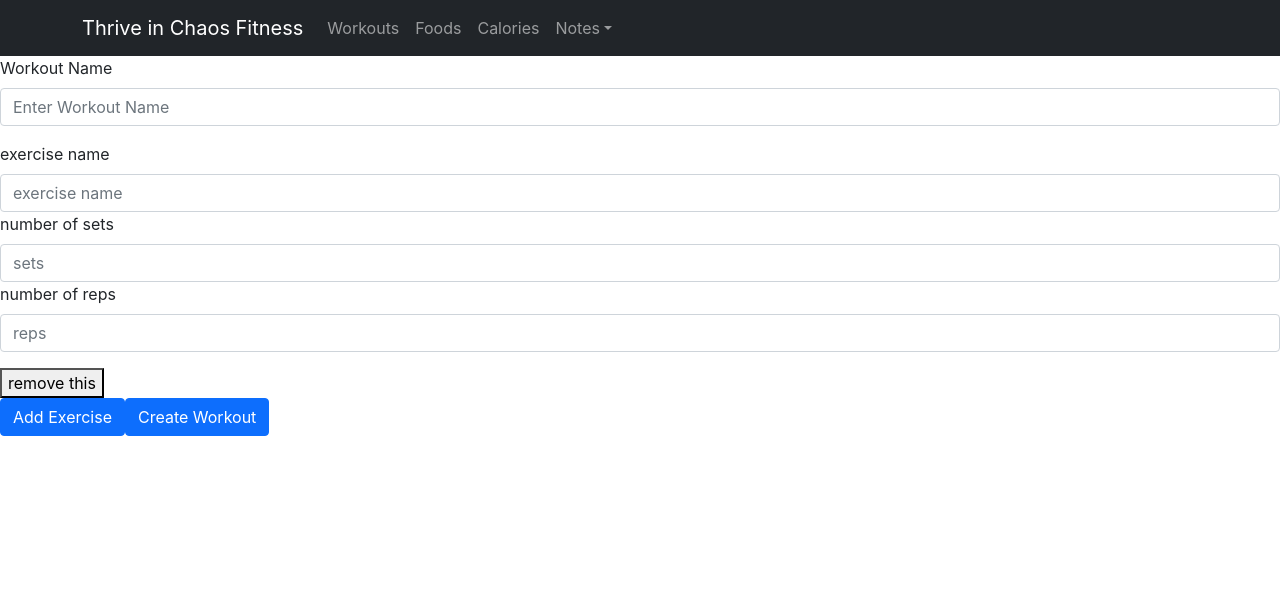
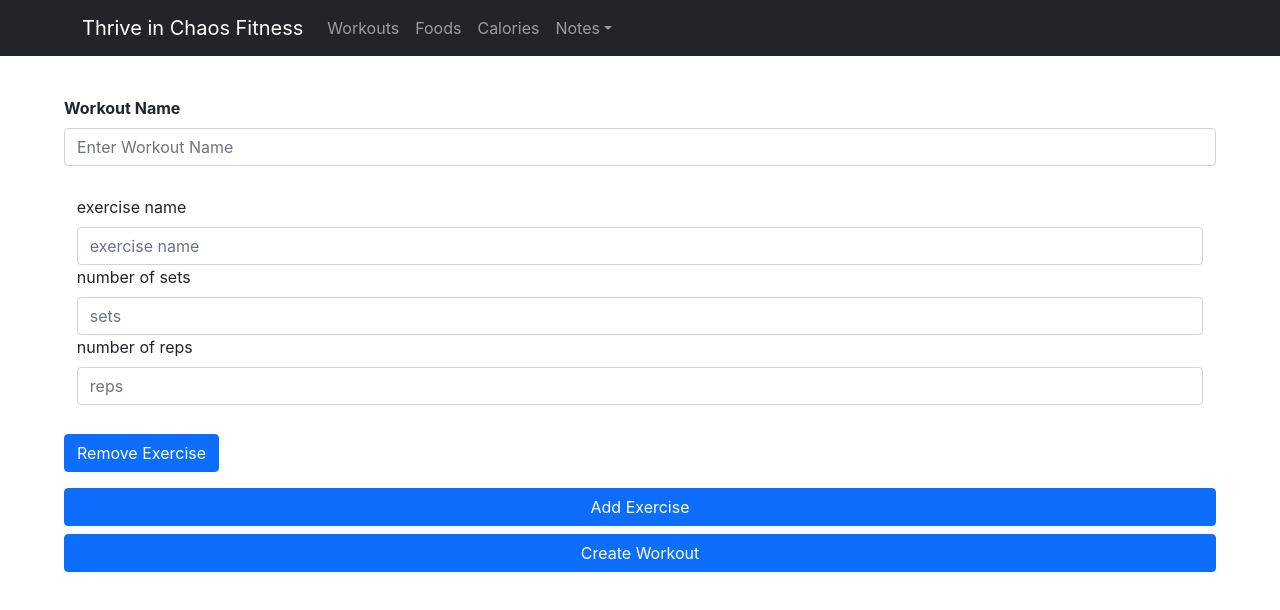
Before and after one commit to mrogers23458/workout-app, a React (Create React App) app in the folder client/: page /workouts/add in a window 1280 px wide. Shown: the top 610 px of the page. Built offline with nearby package versions, Linux system fonts and the light colour scheme.

Commit message:
created workout notes page, note card component, updated some styling, added login to home page

```diff
--- a/client/src/App.css
+++ b/client/src/App.css
@@ -30,6 +30,47 @@
   align-items: center;
 }
 
+.foods-box {
+  display: flex;
+  flex-direction: column;
+  justify-content: center;
+  align-items: center;
+}
+
+/* add worksouts page */
+.add-workout-box {
+  margin-left: 5vw;
+  margin-right: 5vw;
+  margin-top: 5vh;
+  display: flex;
+  flex-direction: column;
+}
+
+.frm-label {
+  font-weight: bold;
+}
+
+.exercise-card-box {
+  padding: 1vw;
+}
+
+.remove-btn {
+  margin-bottom: 2vh;
+}
+
+.regButton {
+  margin-bottom: 1vh;
+}
+
+.note-accordion-box{
+  margin-bottom: 5vh;
+}
+
+.workout-notes-box {
+  margin-left: 5vw;
+  margin-right: 5vw;
+}
+
 @media only screen and (max-width: 600px) {
 
   .App {
--- a/client/src/App.js
+++ b/client/src/App.js
@@ -8,6 +8,7 @@ import Workouts from "./pages/Workouts";
 import Register from "./pages/Register";
 import AddWorkout from "./pages/AddWorkout";
 import Foods from "./pages/Foods";
+import Note from "./pages/WorkoutNote";
 
 function App() {
   return (
@@ -20,6 +21,7 @@ function App() {
         <Route path="/workouts" element={<Workouts />} />
         <Route path="/foods" element={<Foods />} />
         <Route path="/workouts/add" element={<AddWorkout />} />
+        <Route path="/workouts/notes" element={<Note />} />
       </Routes>
     </div>
   );
--- a/client/src/components/FoodCard.js
+++ b/client/src/components/FoodCard.js
@@ -24,7 +24,7 @@ export default function FoodCard(props) {
             const protein = nutrientInfo.PROCNT
 
             return(
-                <Card style={{ width: '18rem' }}>
+                <Card style={{ width: '18rem', marginTop: '2vh' }}>
                 <Card.Img variant="top" src={foodImgSrc} />
                 <Card.Body>
                   <Card.Title>{food.text}</Card.Title>
@@ -40,7 +40,7 @@ export default function FoodCard(props) {
                   <Card.Text>
                     from protein: {protein}
                   </Card.Text>
-                  <Button variant="primary">Go somewhere</Button>
+                  <Button variant="primary">Add to Calories</Button>
                 </Card.Body>
               </Card>
             )
--- a/client/src/components/NavComponent.js
+++ b/client/src/components/NavComponent.js
@@ -9,7 +9,7 @@ export default function NavComponent () {
                 <Navbar.Collapse id="responsive-navbar-nav">
                     <Nav className="me-auto">
                     <Nav.Link href="/workouts">Workouts</Nav.Link>
-                    <Nav.Link href="/workouts">Foods</Nav.Link>
+                    <Nav.Link href="/foods">Foods</Nav.Link>
                     <Nav.Link href="#pricing">Calories</Nav.Link>
                     <NavDropdown title="Notes" id="collasible-nav-dropdown">
                         <NavDropdown.Item href="/workouts/notes">Workout Notes</NavDropdown.Item>
--- /dev/null
+++ b/client/src/components/NoteCard.js
@@ -0,0 +1,22 @@
+import { Accordion} from "react-bootstrap";
+
+export default function NoteCard (){
+    return(
+        <div className="note-accordion-box">
+            <Accordion defaultActiveKey="0">
+                <Accordion.Item eventKey="0">
+                    <Accordion.Header>Accordion Item #1</Accordion.Header>
+                    <Accordion.Body>
+                    Lorem ipsum dolor sit amet, consectetur adipiscing elit, sed do eiusmod
+                    tempor incididunt ut labore et dolore magna aliqua. Ut enim ad minim
+                    veniam, quis nostrud exercitation ullamco laboris nisi ut aliquip ex ea
+                    commodo consequat. Duis aute irure dolor in reprehenderit in voluptate
+                    velit esse cillum dolore eu fugiat nulla pariatur. Excepteur sint occaecat
+                    cupidatat non proident, sunt in culpa qui officia deserunt mollit anim id
+                    est laborum.
+                    </Accordion.Body>
+                </Accordion.Item>
+            </Accordion>
+        </div>
+    )
+}
--- a/client/src/pages/AddWorkout.js
+++ b/client/src/pages/AddWorkout.js
@@ -20,17 +20,17 @@ export default function AddWorkout() {
         <div className="add-workout-box">
             <Form>
                 <Form.Group className="mb-3" controlId="formBasicTitle">
-                    <Form.Label>Workout Name</Form.Label>
+                    <Form.Label className="frm-label">Workout Name</Form.Label>
                     <Form.Control type="text" placeholder="Enter Workout Name" />
                 </Form.Group>
             </Form>
                 <div id="exercises" className="exercises-box">
-                    {components.map((item, i) => (<div key={i} id={i}><ExerciseCard  text={item} /><button onClick={() => removeComponent(i)}>remove this</button></div>))}
+                    {components.map((item, i) => (<div key={i} id={i}><ExerciseCard  text={item} /><Button className="remove-btn" onClick={() => removeComponent(i)}>Remove Exercise</Button></div>))}
                 </div>
-                <Button id="add-exercise-btn" variant="primary" onClick={addComponent}>
+                <Button id="add-exercise-btn" className="regButton" variant="primary" onClick={addComponent}>
                     Add Exercise
                 </Button>
-                <Button variant="primary" onClick={removeComponent} type="submit">
+                <Button className="regButton" variant="primary" onClick={removeComponent} type="submit">
                     Create Workout
                 </Button>
         </div>
--- a/client/src/pages/Foods.js
+++ b/client/src/pages/Foods.js
@@ -24,7 +24,7 @@ export default function Foods() {
             "method": "GET",
             "headers": {
                 "x-rapidapi-host": "edamam-food-and-grocery-database.p.rapidapi.com",
-                "x-rapidapi-key": ""
+                "x-rapidapi-key": "c119c065bcmsh0b9deb1575b0f9fp18332fjsnef8c2094de33"
             }
         })
 
--- a/client/src/pages/Home.js
+++ b/client/src/pages/Home.js
@@ -1,30 +1,10 @@
+import Login from "./Login";
+
 export default function Home() {
-    fetch("https://edamam-food-and-grocery-database.p.rapidapi.com/parser?ingr=apple", {
-	"method": "GET",
-	"headers": {
-		"x-rapidapi-host": "edamam-food-and-grocery-database.p.rapidapi.com",
-		"x-rapidapi-key": "c119c065bcmsh0b9deb1575b0f9fp18332fjsnef8c2094de33"
-	}
-})
-.then(response => {
-	response.json().then((data)=> {
-        console.log(data)
-        const saveLocal = JSON.stringify(data)
-        localStorage.setItem('foodData', saveLocal)
-    })
-})
-
-.catch(err => {
-	console.error(err);
-});
-
-const retrieveData = localStorage.getItem('foodData')
-const useableData = JSON.parse(retrieveData)
-console.log(useableData)
 
     return(
         <div className="home-box">
-            {useableData.text}
+           <Login />
         </div>
     )
 }
--- a/client/src/pages/Login.js
+++ b/client/src/pages/Login.js
@@ -28,7 +28,6 @@ export default function Login() {
                     </Button>
                 </Form>
             </div>
-
         </div>
     )
 }
--- /dev/null
+++ b/client/src/pages/WorkoutNote.js
@@ -0,0 +1,29 @@
+import { Button, Form } from "react-bootstrap";
+import NoteCard from "../components/NoteCard";
+
+export default function WorkoutNote() {
+    return (
+        <div className="workout-notes-box">
+            <h1 className="notes-header-text">Workout Notes</h1>
+            <NoteCard />
+            <Form>
+                <Form.Group className="mb-3" controlId="formBasicNote">
+                    <Form.Label>Note Title</Form.Label>
+                    <Form.Control type="text" placeholder="Enter note title" />
+                </Form.Group>
+
+                <Form.Group className="mb-3" controlId="formBasicNoteContent">
+                    <Form.Label>Note Content</Form.Label>
+                    <Form.Control type="textbox" as={"textarea"} placeholder="Note goes here" />
+                </Form.Group>
+                <Form.Group className="mb-3" controlId="formBasicCheckbox">
+                    <Form.Check type="checkbox" label="Check me out" />
+                </Form.Group>
+                <Button variant="primary" type="submit">
+                    Add Note
+                </Button>
+            </Form>
+        </div>
+
+    )
+}
```
